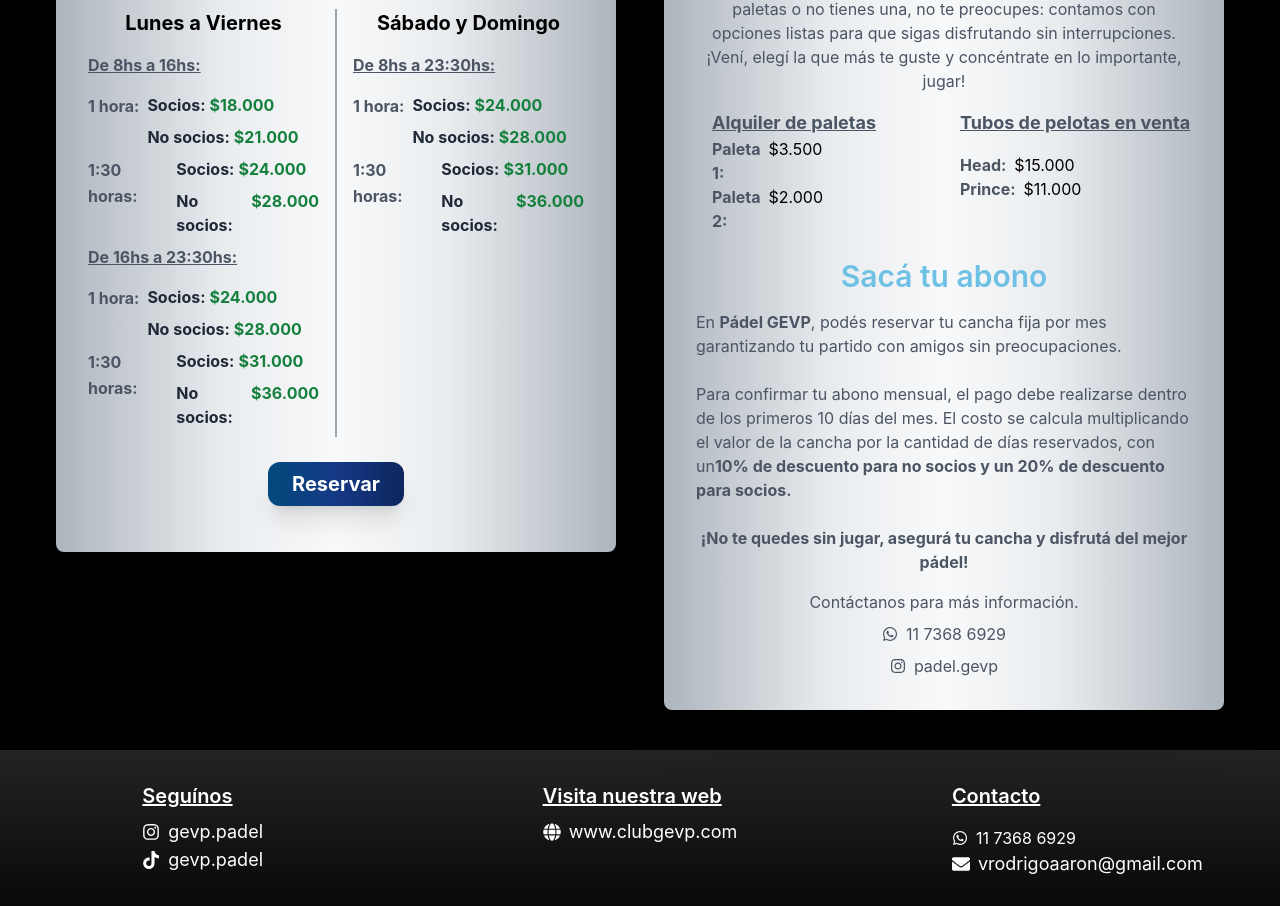
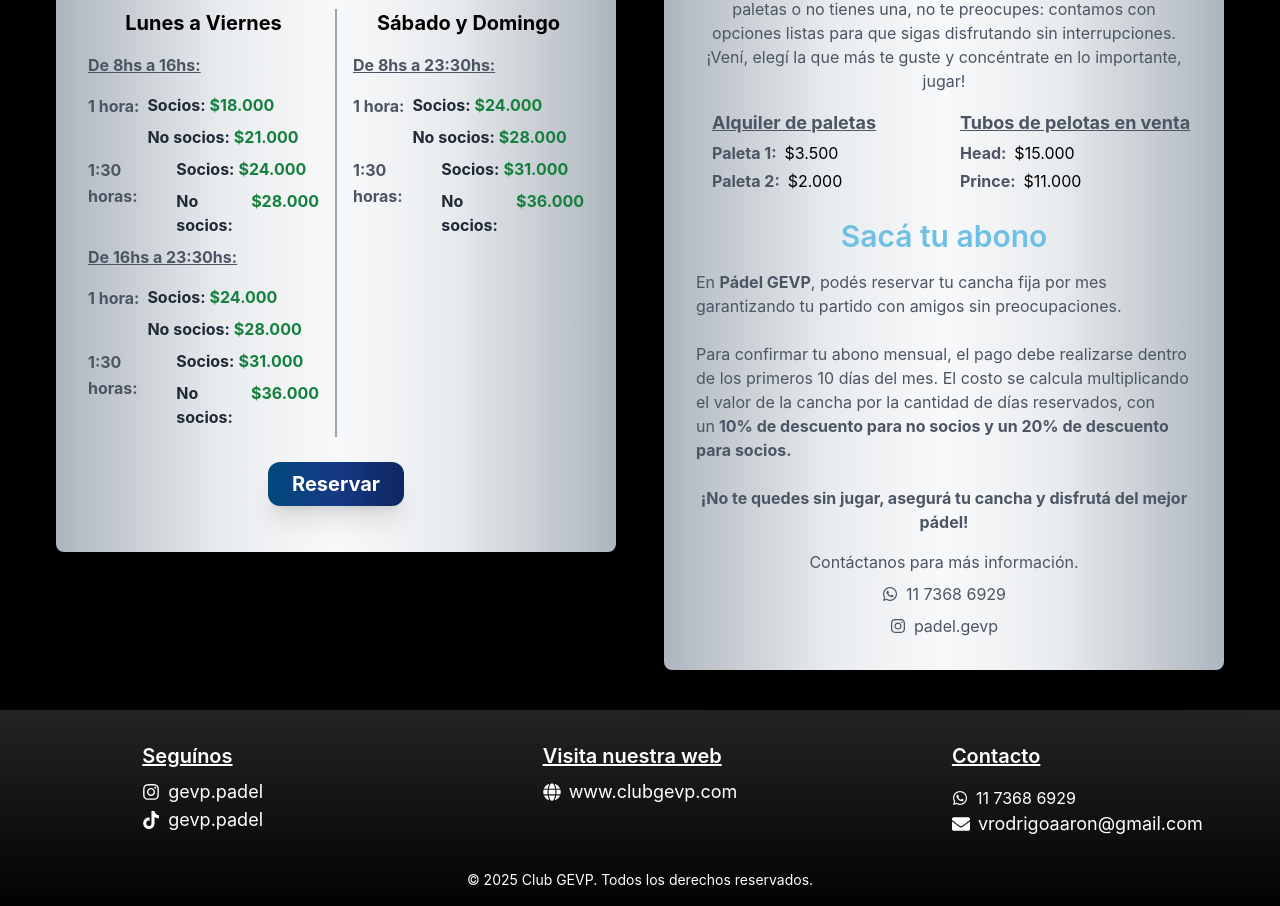
Before and after one commit to PrandiF/padelGEVP, a React (Vite) app: page / in a window 1280 px wide. Shown: the part 2803-3709 px from the top of the page. Built offline with nearby package versions, Linux system fonts and the light colour scheme; a web font is replaced by a local one.

Commit message:
feat: style update

```diff
--- a/src/components/Info/Info.tsx
+++ b/src/components/Info/Info.tsx
@@ -33,10 +33,10 @@
           <div className="flex xl:flex-row flex-col w-full justify-center xl:gap-0 gap-4">
             {/* Columna Derecha */}
             <div className="flex flex-col text-start xl:w-1/2 xl:pl-4 xl:gap-0 gap-2">
-              <p className="flex text-lg font-bold text-gray-600 underline">
+              <p className="flex text-lg font-bold text-gray-600 underline xl:mb-1">
                 Alquiler de paletas
               </p>
-              <div className="flex flex-col xl:w-0">
+              <div className="flex flex-col xl:w-full xl:gap-1">
                 <div className="flex gap-2">
                   <p className="font-bold text-gray-600">Paleta 1:</p>
                   <p className="text-black">$3.500</p>
@@ -53,10 +53,10 @@
 
             {/* Columna Derecha */}
             <div className="flex flex-col text-start xl:w-1/2 xl:pl-4 xl:gap-0 gap-2">
-              <p className="flex text-lg font-bold text-gray-600 underline xl:mb-4">
+              <p className="flex text-lg font-bold text-gray-600 underline xl:mb-1">
                 Tubos de pelotas en venta
               </p>
-              <div className="flex flex-col">
+              <div className="flex flex-col xl:w-full xl:gap-1">
                 <div className="flex gap-2">
                   <p className="font-bold text-gray-600">Head:</p>
                   <p className="text-black">$15.000</p>
@@ -81,7 +81,7 @@
               Para confirmar tu abono mensual, el pago debe realizarse dentro de
               los primeros 10 días del mes. El costo se calcula multiplicando el
               valor de la cancha por la cantidad de días reservados, con un
-              <b>
+              <b className="ml-1">
                 10% de descuento para no socios y un 20% de descuento para
                 socios.
               </b>
```
